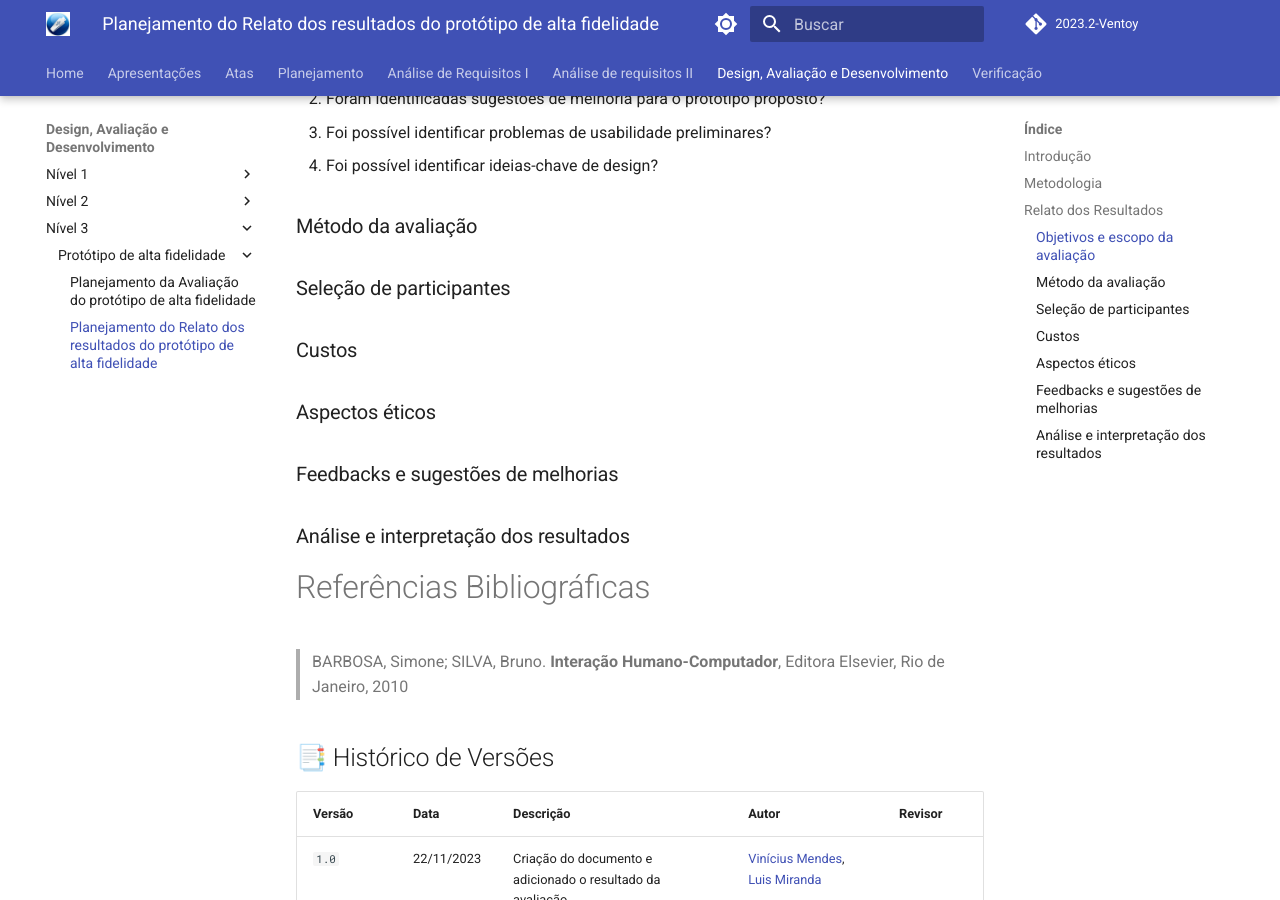
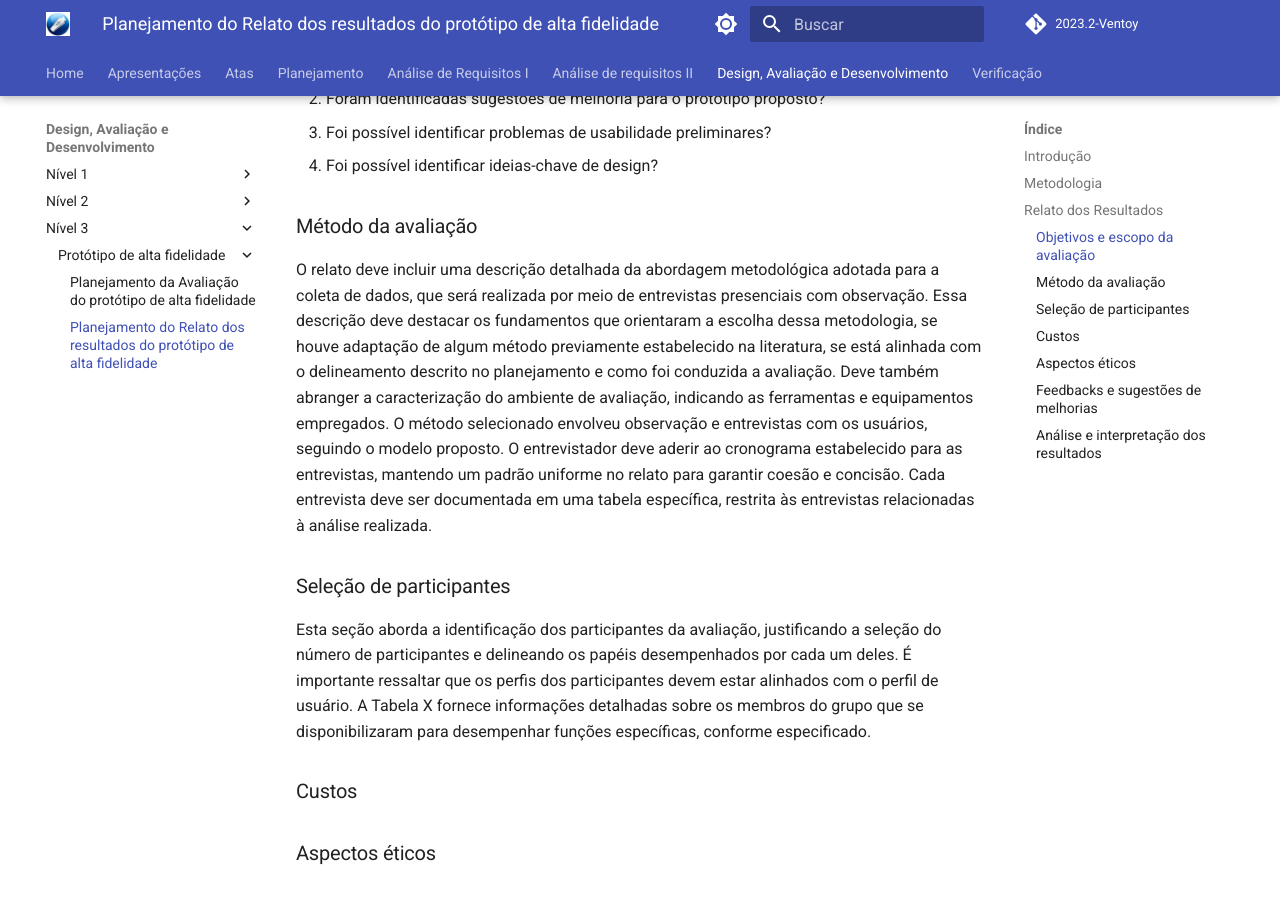
Before and after one commit to Interacao-Humano-Computador/2023.2-Ventoy, an MkDocs documentation site: the page built from docs/DAD/nivel2/prototipoAltaFidelidade/PlanejamentoRelatoPrototipoAltaFidelidade.md, in a window 1280 px wide and 900 px high, scrolled down 1393 px. Built offline with MkDocs 1.6.1 and Material for MkDocs 9.7.7, drawn with Linux system fonts in a browser that asks for light colours; comment, search, counter and statistics services are not loaded.

Commit message:
Update PlanejamentoRelatoPrototipoAltaFidelidade.md

```diff
--- a/docs/DAD/nivel2/prototipoAltaFidelidade/PlanejamentoRelatoPrototipoAltaFidelidade.md
+++ b/docs/DAD/nivel2/prototipoAltaFidelidade/PlanejamentoRelatoPrototipoAltaFidelidade.md
@@ -32,7 +32,12 @@ Adicionalmente, é fundamental responder às seguintes questões por meio da an
 
 ### Método da avaliação
 
+
+O relato deve incluir uma descrição detalhada da abordagem metodológica adotada para a coleta de dados, que será realizada por meio de entrevistas presenciais com observação. Essa descrição deve destacar os fundamentos que orientaram a escolha dessa metodologia, se houve adaptação de algum método previamente estabelecido na literatura, se está alinhada com o delineamento descrito no planejamento e como foi conduzida a avaliação. Deve também abranger a caracterização do ambiente de avaliação, indicando as ferramentas e equipamentos empregados. O método selecionado envolveu observação e entrevistas com os usuários, seguindo o modelo proposto. O entrevistador deve aderir ao cronograma estabelecido para as entrevistas, mantendo um padrão uniforme no relato para garantir coesão e concisão. Cada entrevista deve ser documentada em uma tabela específica, restrita às entrevistas relacionadas à análise realizada.
+
 ### Seleção de participantes
+
+Esta seção aborda a identificação dos participantes da avaliação, justificando a seleção do número de participantes e delineando os papéis desempenhados por cada um deles. É importante ressaltar que os perfis dos participantes devem estar alinhados com o perfil de usuário. A Tabela X fornece informações detalhadas sobre os membros do grupo que se disponibilizaram para desempenhar funções específicas, conforme especificado.
 
 ### Custos
 
```
